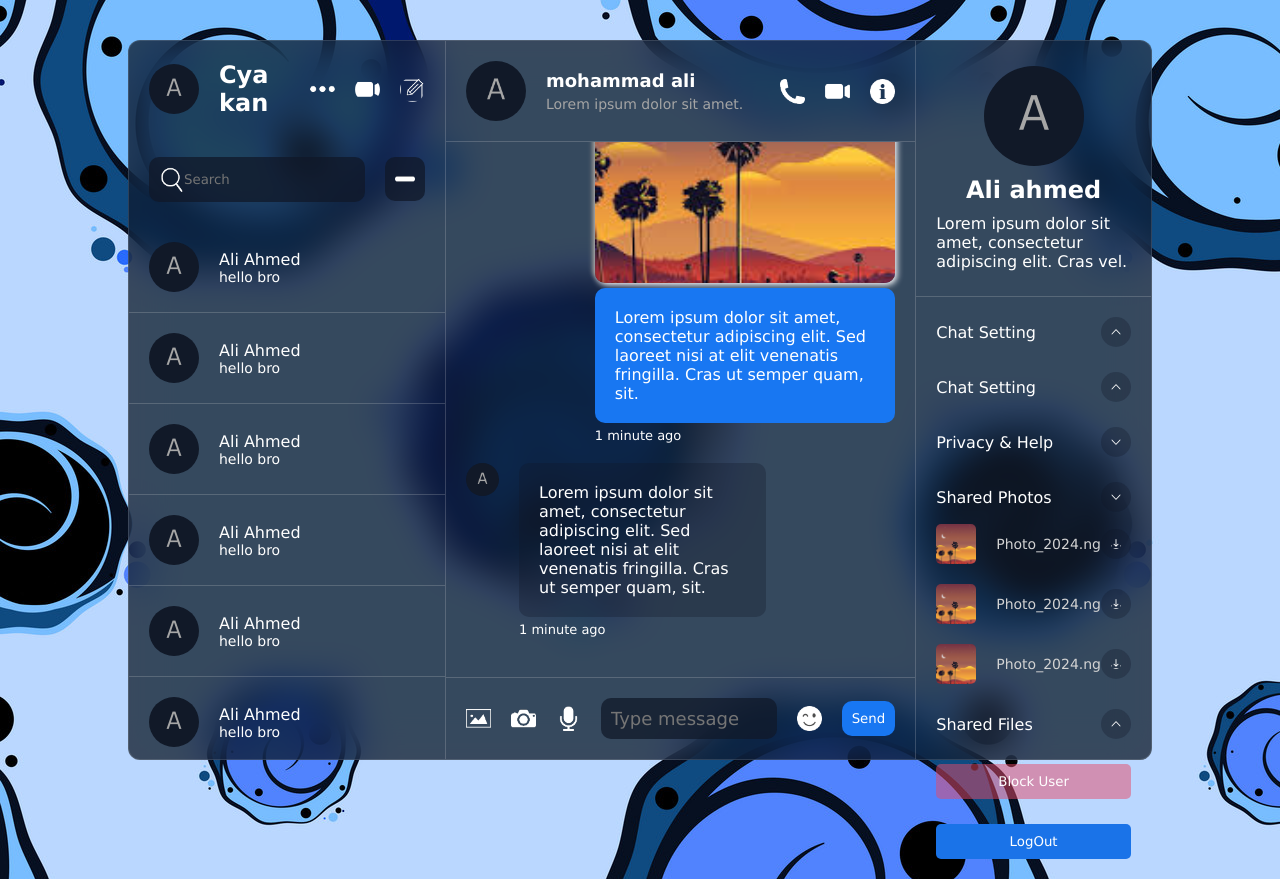
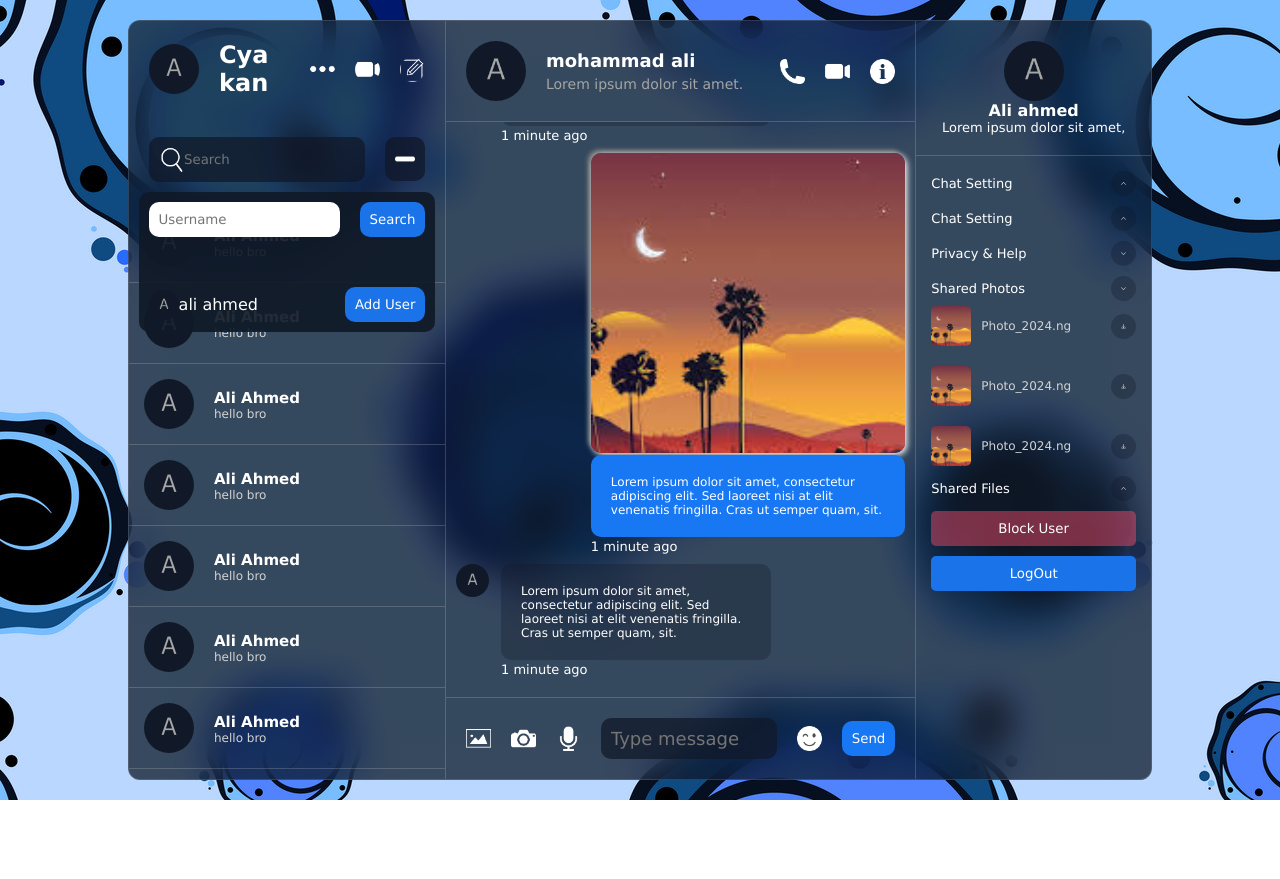
Before and after one commit to Ciakn/chatting-app, a React (Vite) app: page / in a window 1280 px wide. Both pictures are taken after a click on the picture 405 px from the left and 179 px from the top of the page. After the commit the page ends 800 px from the top, so only its background shows below. Built offline with nearby package versions, Linux system fonts and the light colour scheme.

Commit message:
reStyiling the Project

```diff
--- a/src/App.jsx
+++ b/src/App.jsx
@@ -1,5 +1,6 @@
 import Chat from "./components/chat/Chat";
 import Detail from "./components/detail/Detail";
+import AddUser from "./components/list/ChatList/AddUsers/AddUser";
 import List from "./components/list/List";
 import Login from "./components/Login/Login";
 import Notifications from "./components/notifications/Notifications";
--- a/src/components/chat/Chat.jsx
+++ b/src/components/chat/Chat.jsx
@@ -2,6 +2,7 @@ import React, { useEffect, useRef } from "react";
 import EmojiPicker from "emoji-picker-react";
 import { useState } from "react";
 import "./chat.css";
+import AddUser from "../list/ChatList/AddUsers/AddUser";
 function Chat() {
   const [showEmoji, setShowEmoji] = useState(false);
   const [textValue, setTextValue] = useState("");
--- a/src/components/chat/chat.css
+++ b/src/components/chat/chat.css
@@ -51,17 +51,18 @@
   }
   /* chat section styles */
   .center {
-    padding: 20px;
+    padding: 10px;
     flex: 1;
     display: flex;
     flex-direction: column;
     overflow-y: scroll;
-    gap: 20px;
+    gap: 10px;
 
     .message {
+      font-size: 12px;
       max-width: 70%;
       display: flex;
-      gap: 20px;
+      gap: 12px;
       &.own {
         align-self: flex-end;
         .text{
@@ -80,7 +81,7 @@
         flex: 1;
         display: flex;
         flex-direction: column;
-        gap: 5px;
+        gap:2px;
         img{
             width: 100%;
             height: 300px;
--- a/src/components/detail/Detail.jsx
+++ b/src/components/detail/Detail.jsx
@@ -5,9 +5,9 @@ function Detail() {
     <div className="detail">
       <div className="user">
         <img src="./avatar.png" alt="avatar" />
-        <h2>Ali ahmed</h2>
+        <h4>Ali ahmed</h4>
         <p>
-          Lorem ipsum dolor sit amet, consectetur adipiscing elit. Cras vel.
+          Lorem ipsum dolor sit amet,
         </p>
       </div>
       <div className="info">
--- a/src/components/detail/detail.css
+++ b/src/components/detail/detail.css
@@ -2,33 +2,37 @@
   flex: 1;
   /* user Styles */
   .user {
-    padding: 25px 20px;
+    padding: 20px 0;
     display: flex;
     flex-direction: column;
     align-items: center;
-    gap: 10px;
+    gap: 0px;
     border-bottom: 1px solid #dddddd35;
+    p {
+      font-size: small;
+    }
     img {
-      width: 100px;
-      height: 100px;
+      width: 60px;
+      height: 60px;
       object-fit: cover;
       border-radius: 50%;
     }
   }
   /* user info styles */
   .info {
-    padding: 20px;
+    padding: 15px;
     display: flex;
     flex-direction: column;
-    gap: 25px;
+    gap: 10px;
     .option {
       .title {
         display: flex;
         align-items: center;
+        font-size: 13px;
         justify-content: space-between;
         img {
-          width: 30px;
-          height: 30px;
+          width: 25px;
+          height: 25px;
           cursor: pointer;
           background-color: rgba(17, 25, 40, 0.3);
           padding: 10px;
@@ -37,7 +41,7 @@
       }
       /* shared photo styles */
       .photos {
-        margin-top: 12px;
+        margin-top: 5px;
         display: flex;
         max-height: auto;
         flex-direction: column;
@@ -49,7 +53,7 @@
           .photoDetail {
             display: flex;
             align-items: center;
-            gap: 20px;
+            gap: 10px;
             img {
               width: 40px;
               height: 40px;
@@ -57,14 +61,14 @@
               object-fit: cover;
             }
             span {
-              font-size: 14px;
+              font-size: 12px;
               color: lightgray;
               font-weight: 300;
             }
           }
           .icon {
-            width: 30px;
-            height: 30px;
+            width: 25px;
+            height: 25px;
             background-color: rgba(17, 25, 40, 0.3);
             cursor: pointer;
             border-radius: 50%;
@@ -74,16 +78,16 @@
       }
     }
     button {
-      padding: 10px 20px;
+      padding: 10px 16px;
       border-radius: 5px;
       background-color: rgba(230, 74, 105, 0.5);
       color: white;
       border: none;
       cursor: pointer;
-      &:hover{
+      &:hover {
         background-color: rgba(230, 74, 105, 1);
       }
-      &.logout{
+      &.logout {
         padding: 10px;
         background-color: #1a73e8;
       }
--- a/src/components/list/ChatList/AddUsers/AddUser.css
+++ b/src/components/list/ChatList/AddUsers/AddUser.css
@@ -0,0 +1,54 @@
+.addUser {
+  padding: 10px;
+  background-color: rgba(17, 25, 40, 0.92);
+  border-radius: 10px;
+  position: absolute;
+
+  top: 75px;
+  left: 0;
+  right: 0;
+  width: max-content;
+  height: max-content;
+  margin: auto;
+  form {
+    display: flex;
+    gap: 20px;
+    input {
+      width: fit-content;
+      padding: 10px;
+      border-radius: 10px;
+      border: none;
+    }
+    button {
+      padding: 10px;
+      border-radius: 10px;
+      background-color: #1a73e8;
+      color: white;
+      border: none;
+      cursor: pointer;
+    }
+  }
+  .addingUser {
+    margin-top: 50px;
+    display: flex;
+    align-items: center;
+    justify-content: space-between;
+    .userDetail {
+      display: flex;
+      align-items: center;
+      img {
+        width: 30px;
+        height: 30px;
+        border-radius: 50%;
+      }
+    }
+    button {
+      padding: 10px;
+      border-radius: 10px;
+      background-color: #1a73e8;
+      color: white;
+      border: none;
+      cursor: pointer;
+    }
+  }
+}
--- a/src/components/list/ChatList/AddUsers/AddUser.jsx
+++ b/src/components/list/ChatList/AddUsers/AddUser.jsx
@@ -1,5 +1,5 @@
 import React from "react";
-
+import "./AddUser.css";
 const AddUser = () => {
   return (
     <div className="addUser">
@@ -7,8 +7,8 @@ const AddUser = () => {
         <input type="text" placeholder="Username" name="username" />
         <button>Search</button>
       </form>
-      <div className="user">
-        <div className="detail">
+      <div className="addingUser">
+        <div className="userDetail">
           <img src="./avatar.png" alt="avatar" />
           <span>ali ahmed</span>
         </div>
--- a/src/components/list/ChatList/ChatList.jsx
+++ b/src/components/list/ChatList/ChatList.jsx
@@ -1,5 +1,7 @@
 import React, { useState } from "react";
 import "./chatList.css";
+import AddUser from "./AddUsers/AddUser";
+import "./AddUsers/AddUser.css";
 function ChatList() {
   const [addMode, setAddMode] = useState(false);
   console.log(addMode);
@@ -74,6 +76,7 @@ function ChatList() {
           <p>hello bro</p>
         </div>
       </div>
+      {addMode && <AddUser />}
     </div>
   );
 }
--- a/src/components/list/ChatList/chatList.css
+++ b/src/components/list/ChatList/chatList.css
@@ -1,5 +1,6 @@
 /* chatList Styles */
 .chatlist {
+  position: relative;
   flex: -1;
   overflow-y: auto;
   .search {
@@ -44,7 +45,7 @@
 .item {
   display: flex;
   gap: 20px;
-  padding: 20px;
+  padding: 15px;
   align-items: center;
   cursor: pointer;
   border-bottom: 1px solid #dddddd35;
@@ -61,10 +62,12 @@
 
   }
   span{
-    font-weight: 500;
+    font-size: 15px;
+    font-weight: bold;
   }
   p{
-    font-size: 14px;
+    font-size: 12px;
     font-weight: 300;
+    color: lightgray;
   }
 }
--- a/src/index.css
+++ b/src/index.css
@@ -5,7 +5,9 @@
   font-family: "Lucida Sans", "Lucida Sans Regular", "Lucida Grande",
     "Lucida Sans Unicode", Geneva, Verdana, sans-serif;
 }
-
+input:focus{
+  outline: none;
+}
 body {
   background-image: url("../public/bg.jpg");
   display: flex;
@@ -16,7 +18,7 @@ body {
 }
 .container {
   width: 80vw;
-  height: 90vh;
+  height: 95vh;
   background-color: rgba(17, 25, 40, 0.75);
   backdrop-filter: blur(19px) saturate(180%);
   border-radius: 12px;
```
